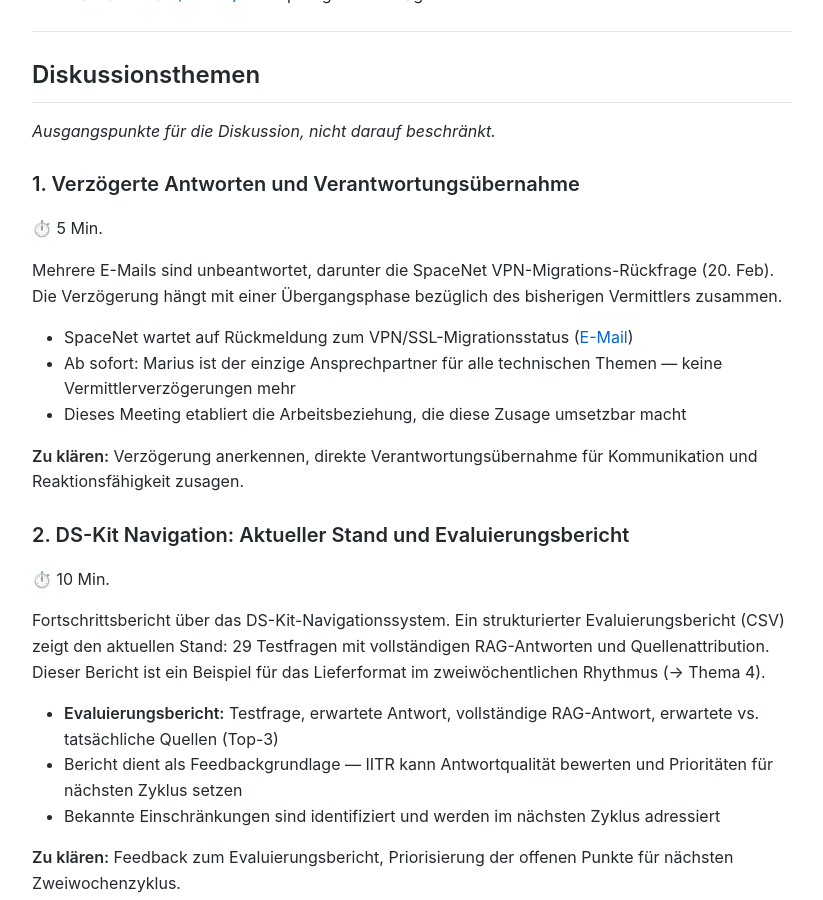
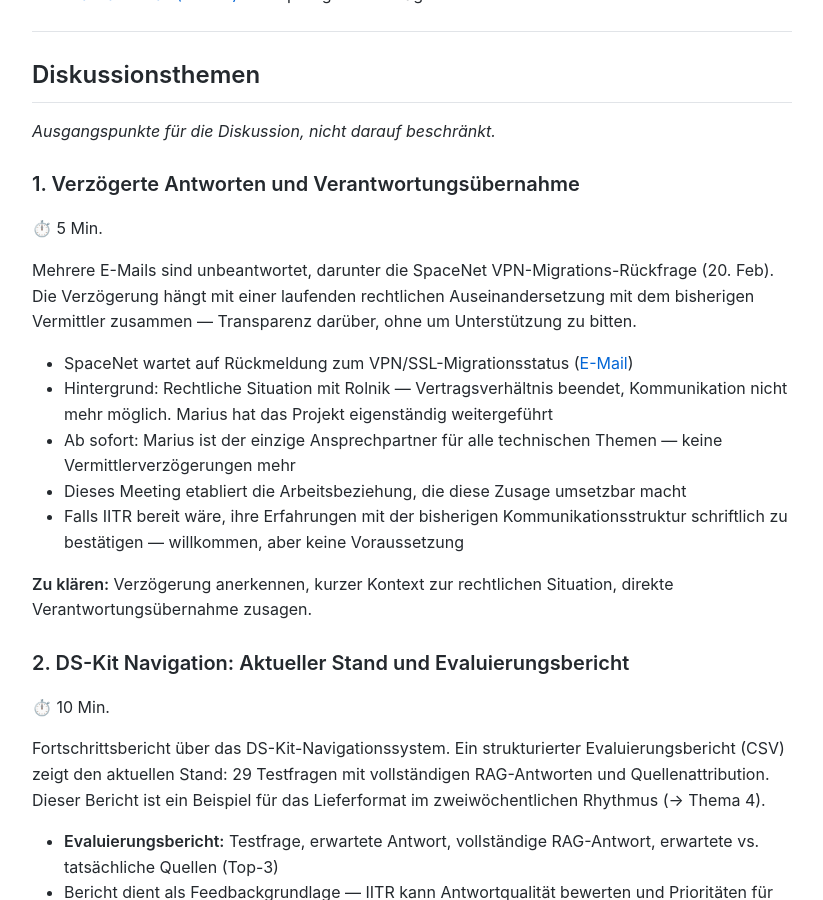
Before and after one commit to MariusWilsch/public-wilsch-ai-pages, a Jekyll site: the page built from project/iitr/iitr-zielkorridor-meeting-agenda.md, in a window 1280 px wide and 900 px high, scrolled down 840 px. Shown: the whole window, without its empty margins (228-1051 px from the left). Built offline with Jekyll 4.4.1, drawn with Linux system fonts in a browser that asks for light colours; our own code applies the rules of GitHub Pages for plain Markdown files.

Commit message:
Sync from hippocampus 2026-02-24

```diff
--- a/project/iitr/iitr-zielkorridor-meeting-agenda.md
+++ b/project/iitr/iitr-zielkorridor-meeting-agenda.md
@@ -30,13 +30,15 @@ Die direkte Zusammenarbeit zwischen Marius Wilsch und IITR Datenschutz GmbH defi
 ### 1. Verzögerte Antworten und Verantwortungsübernahme
 ⏱️ 5 Min.
 
-Mehrere E-Mails sind unbeantwortet, darunter die SpaceNet VPN-Migrations-Rückfrage (20. Feb). Die Verzögerung hängt mit einer Übergangsphase bezüglich des bisherigen Vermittlers zusammen.
+Mehrere E-Mails sind unbeantwortet, darunter die SpaceNet VPN-Migrations-Rückfrage (20. Feb). Die Verzögerung hängt mit einer laufenden rechtlichen Auseinandersetzung mit dem bisherigen Vermittler zusammen — Transparenz darüber, ohne um Unterstützung zu bitten.
 
 - SpaceNet wartet auf Rückmeldung zum VPN/SSL-Migrationsstatus ([E-Mail](https://mail.google.com/mail/u/0/#all/19c79f0c8b9388a8))
+- Hintergrund: Rechtliche Situation mit Rolnik — Vertragsverhältnis beendet, Kommunikation nicht mehr möglich. Marius hat das Projekt eigenständig weitergeführt
 - Ab sofort: Marius ist der einzige Ansprechpartner für alle technischen Themen — keine Vermittlerverzögerungen mehr
 - Dieses Meeting etabliert die Arbeitsbeziehung, die diese Zusage umsetzbar macht
+- Falls IITR bereit wäre, ihre Erfahrungen mit der bisherigen Kommunikationsstruktur schriftlich zu bestätigen — willkommen, aber keine Voraussetzung
 
-**Zu klären:** Verzögerung anerkennen, direkte Verantwortungsübernahme für Kommunikation und Reaktionsfähigkeit zusagen.
+**Zu klären:** Verzögerung anerkennen, kurzer Kontext zur rechtlichen Situation, direkte Verantwortungsübernahme zusagen.
 
 ### 2. DS-Kit Navigation: Aktueller Stand und Evaluierungsbericht
 ⏱️ 10 Min.
```
